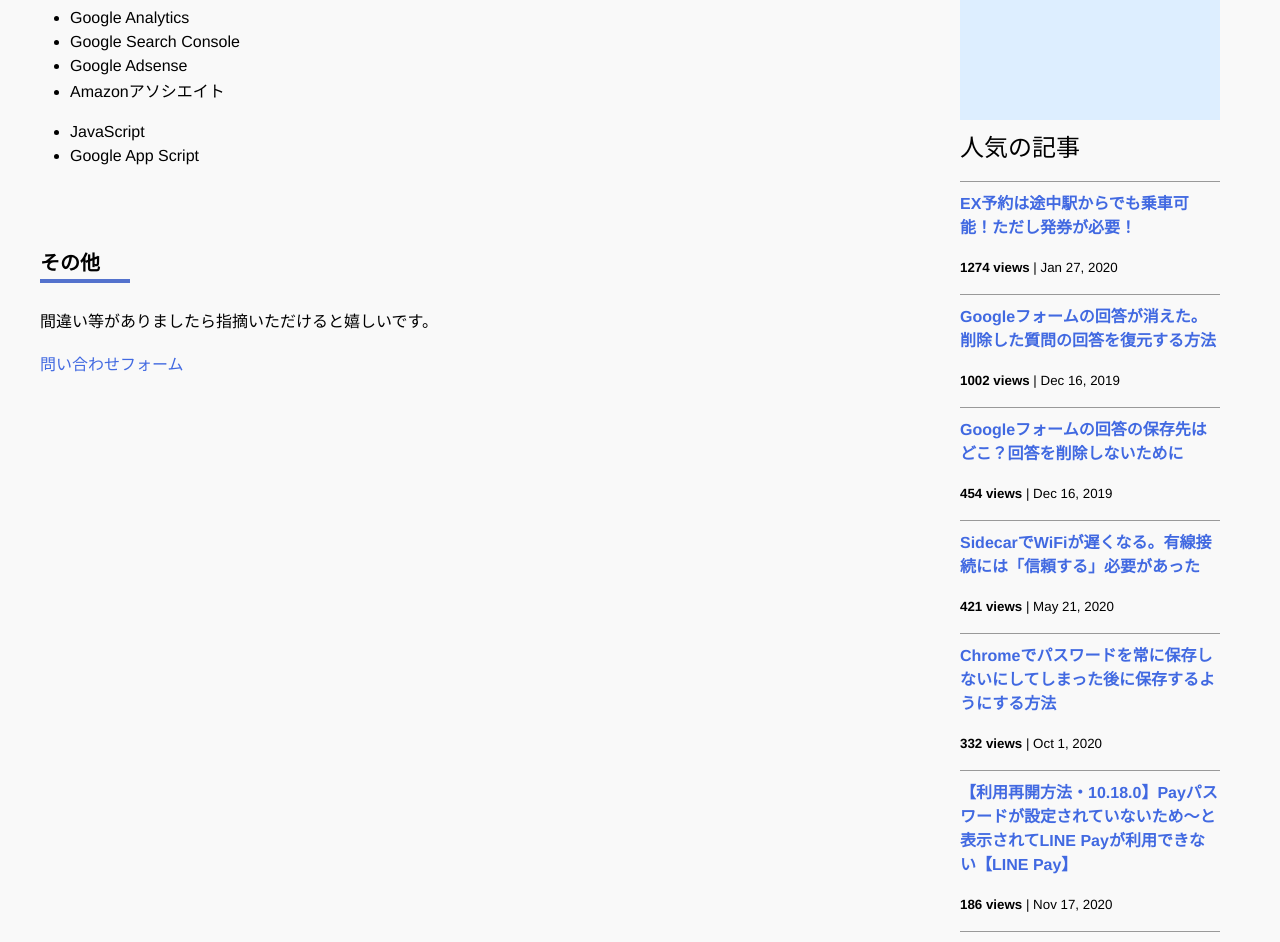
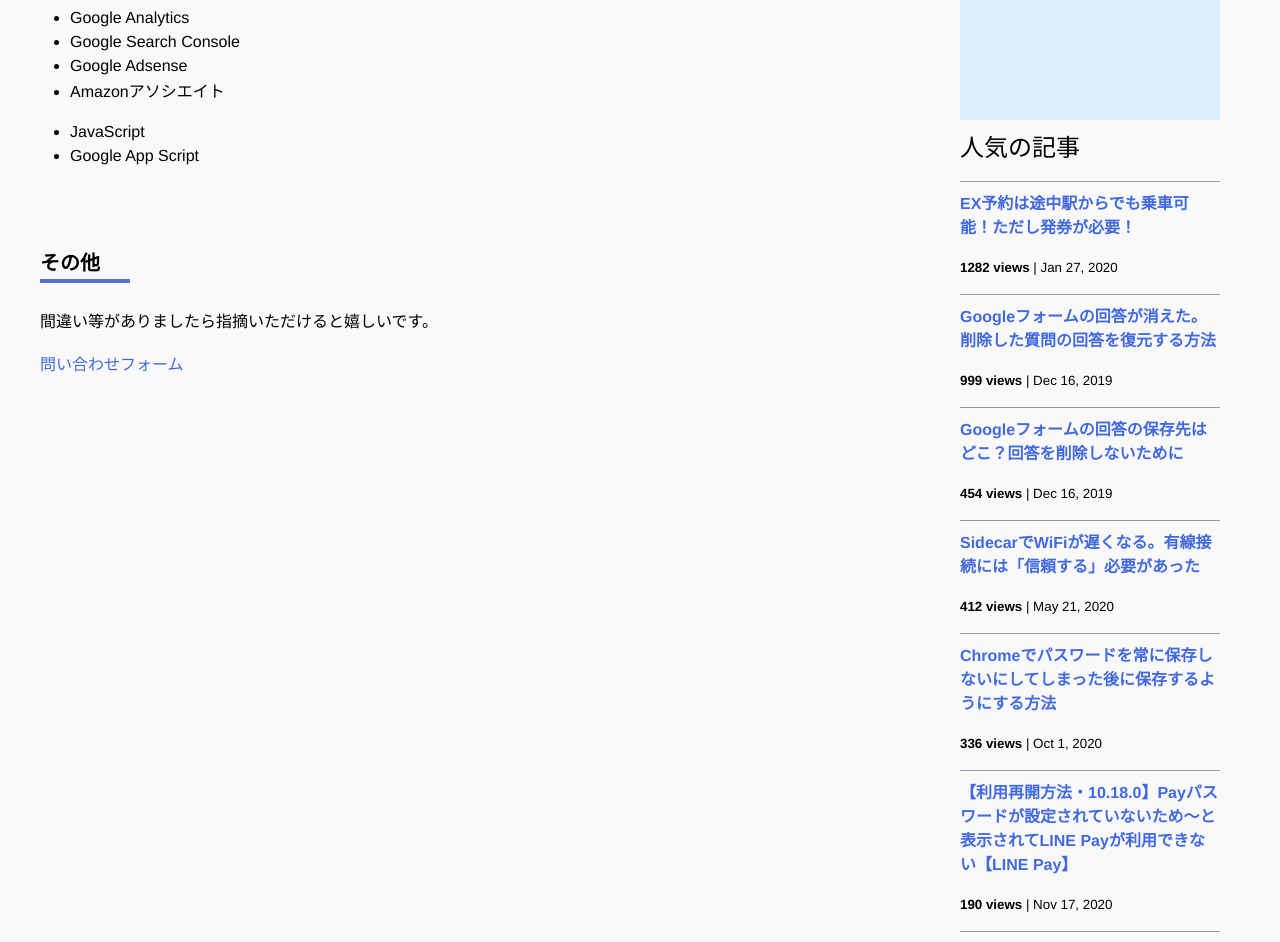
Before and after one commit to iwanaminami/shoyaiwaname, a Jekyll site: the page built from about.markdown, in a window 1280 px wide and 1400 px high, scrolled down 693 px. Shown: the top 942 px of the window. Built offline with Jekyll 4.4.1, drawn with Linux system fonts in a browser that asks for light colours; nearby versions of some CDN libraries; comment, search, counter and statistics services are not loaded; some of the changed text lies outside the part shown.

Commit message:
a new commit message

```diff
--- a/_data/popularposts.yml
+++ b/_data/popularposts.yml
@@ -1,17 +1,17 @@
 side:
-  - view: 1274
+  - view: 1282
     url: /2020/01/27/ex-rideontheway.html
-  - view: 1002
+  - view: 999
     url: /2019/12/16/restore-googleform.html
   - view: 454
     url: /2019/12/16/googleform-answers.html
-  - view: 421
+  - view: 412
     url: /2020/05/21/sidecar-via-cable.html
-  - view: 332
+  - view: 336
     url: /2020/10/01/googlepassword.html
-  - view: 186
+  - view: 190
     url: /2020/11/17/linepay.html
-  - view: 156
+  - view: 158
     url: /2021/05/18/image-compression-word.html
-  - view: 114
+  - view: 111
     url: /2020/01/23/sfcgold.html
```
